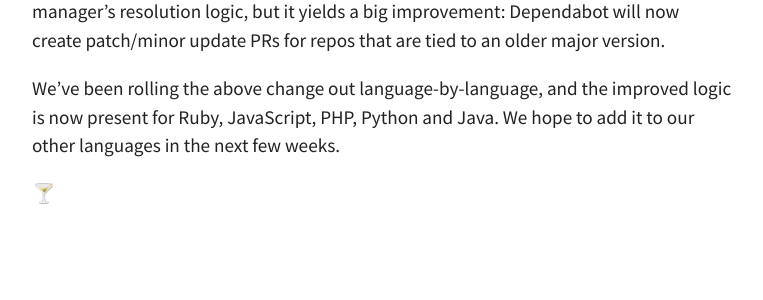
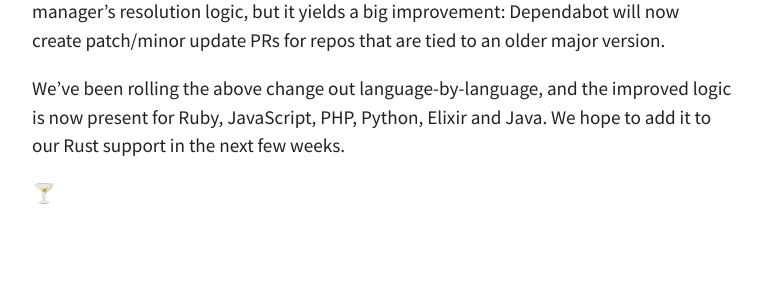
Before and after one commit to desenvolvedorIcotrade/App.bot, a Jekyll site: the page built from blog/_posts/2018-05-28-updating-older-versions.md, in a window 1280 px wide. Shown: the part 580-880 px from the top of the page, without its empty margins (258-1021 px from the left). Built offline with Jekyll 4.4.1, drawn with Linux system fonts in a browser that asks for light colours; nearby versions of some CDN libraries.

Commit message:
Add Elixir to list of languages with improved resolving

```diff
--- a/blog/_posts/2018-05-28-updating-older-versions.md
+++ b/blog/_posts/2018-05-28-updating-older-versions.md
@@ -23,7 +23,7 @@
 older major version.
 
 We've been rolling the above change out language-by-language, and the improved
-logic is now present for Ruby, JavaScript, PHP, Python and Java. We hope to add
-it to our other languages in the next few weeks.
+logic is now present for Ruby, JavaScript, PHP, Python, Elixir and Java. We hope
+to add it to our Rust support in the next few weeks.
 
 🍸
```
